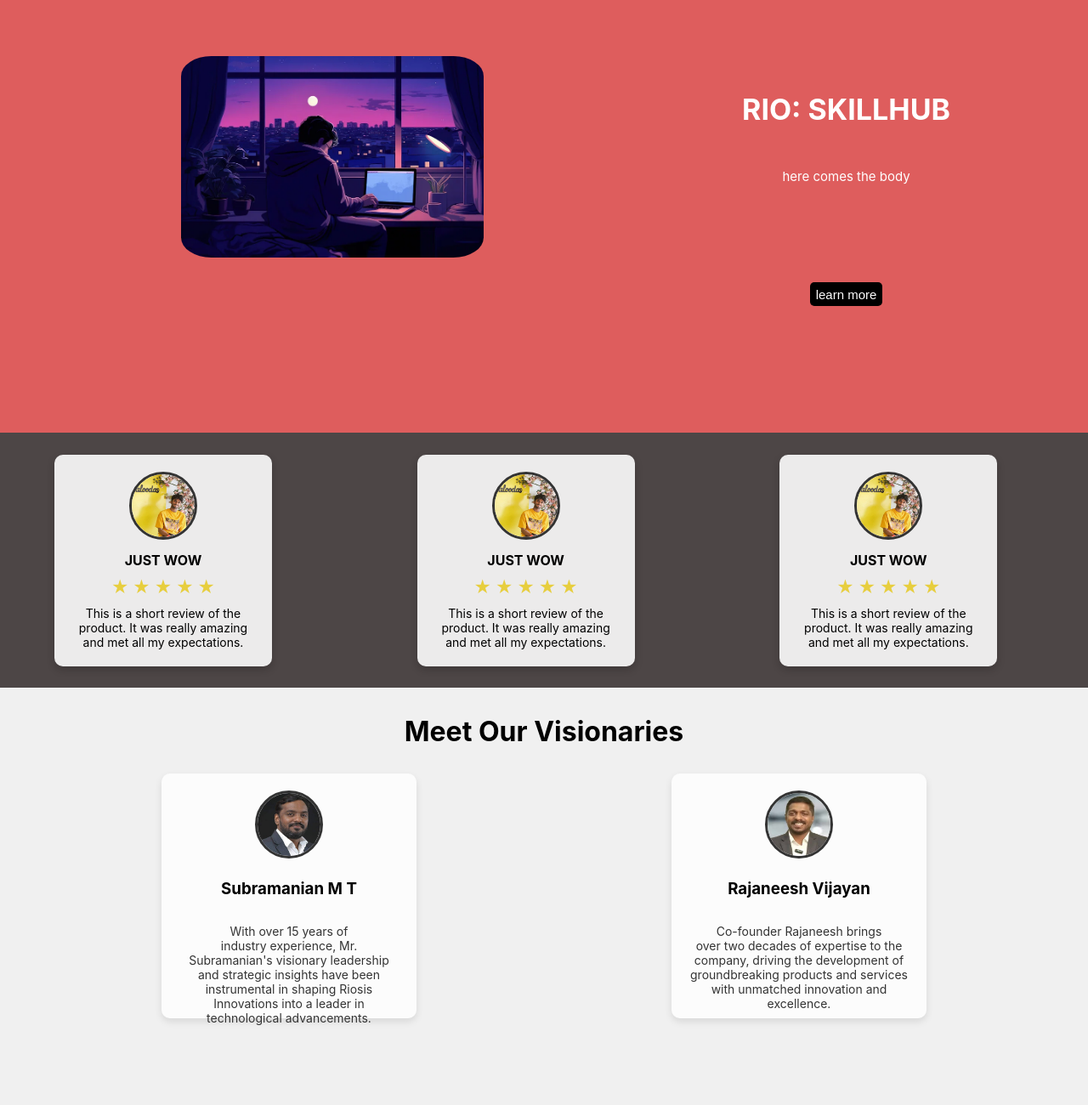
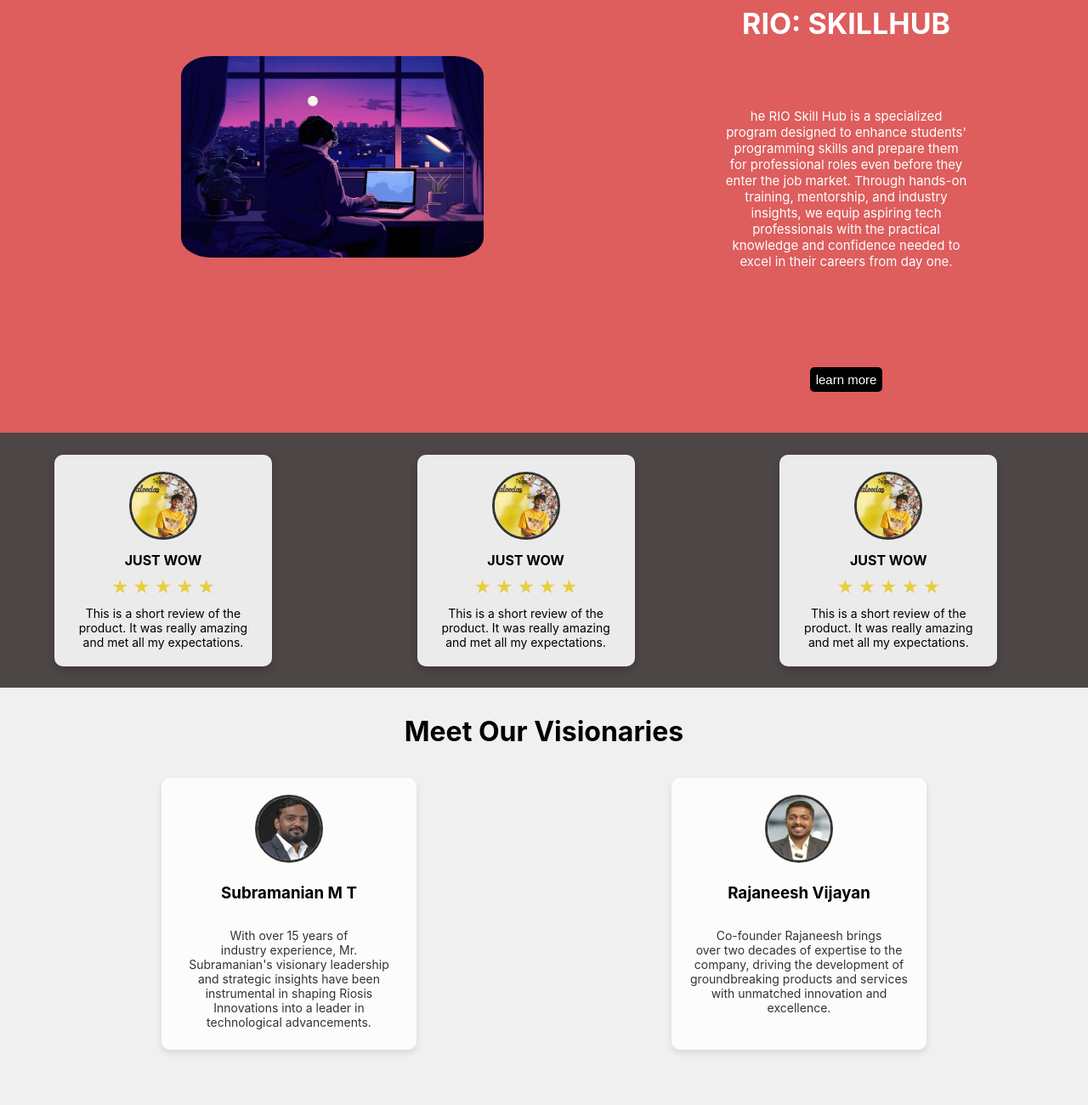
Before and after one commit to Brtkrish/websi, a plain HTML site: page riosis inovation/index.html in a window 1280 px wide. Shown: the part 2420-3720 px from the top of the page at 85% size. Drawn offline with Linux system fonts and the light colour scheme.

Commit message:
fixed visionaries

```diff
--- a/riosis inovation/index.html
+++ b/riosis inovation/index.html
@@ -151,7 +151,12 @@
          </div>
         <div class="sright">
             <h4 style="font-size: 34px;">RIO: SKILLHUB</h4>
-            <br>here comes the body<br>
+            <br><p style="width: 50%;">he RIO Skill Hub is a specialized program
+                 designed to enhance students' programming
+                 skills and prepare them for professional roles
+                  even before they enter the job market. Through hands-on training, mentorship, and industry insights, we equip aspiring tech professionals with the
+                practical knowledge and confidence needed to
+                 excel in their careers from day one.</p>
         <div class="buttonss">learn more</div>
         </div>
     </div>
--- a/riosis inovation/style.css
+++ b/riosis inovation/style.css
@@ -549,10 +549,10 @@ button.prev:hover, button.next:hover {
     background: rgba(255, 255, 255, 0.8);
     border-radius: 10px;
     box-shadow: 0 4px 8px rgba(0, 0, 0, 0.1);
-    margin: 10px;
+    margin: 15px;
     padding: 20px;
     width: 300px;
-    height: 18rem;
+    height: 20rem;
     text-align: center;
 }
 
```
